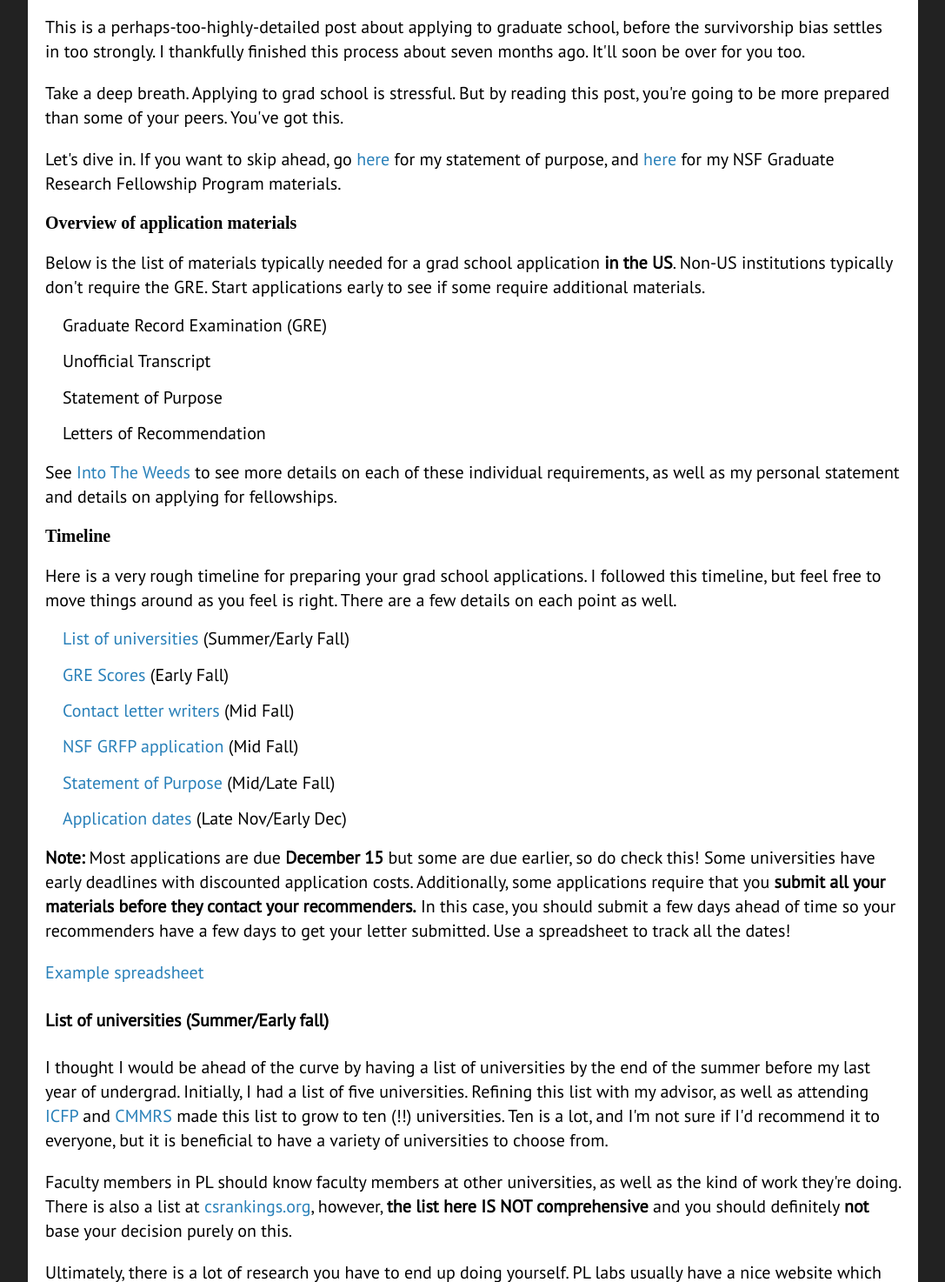
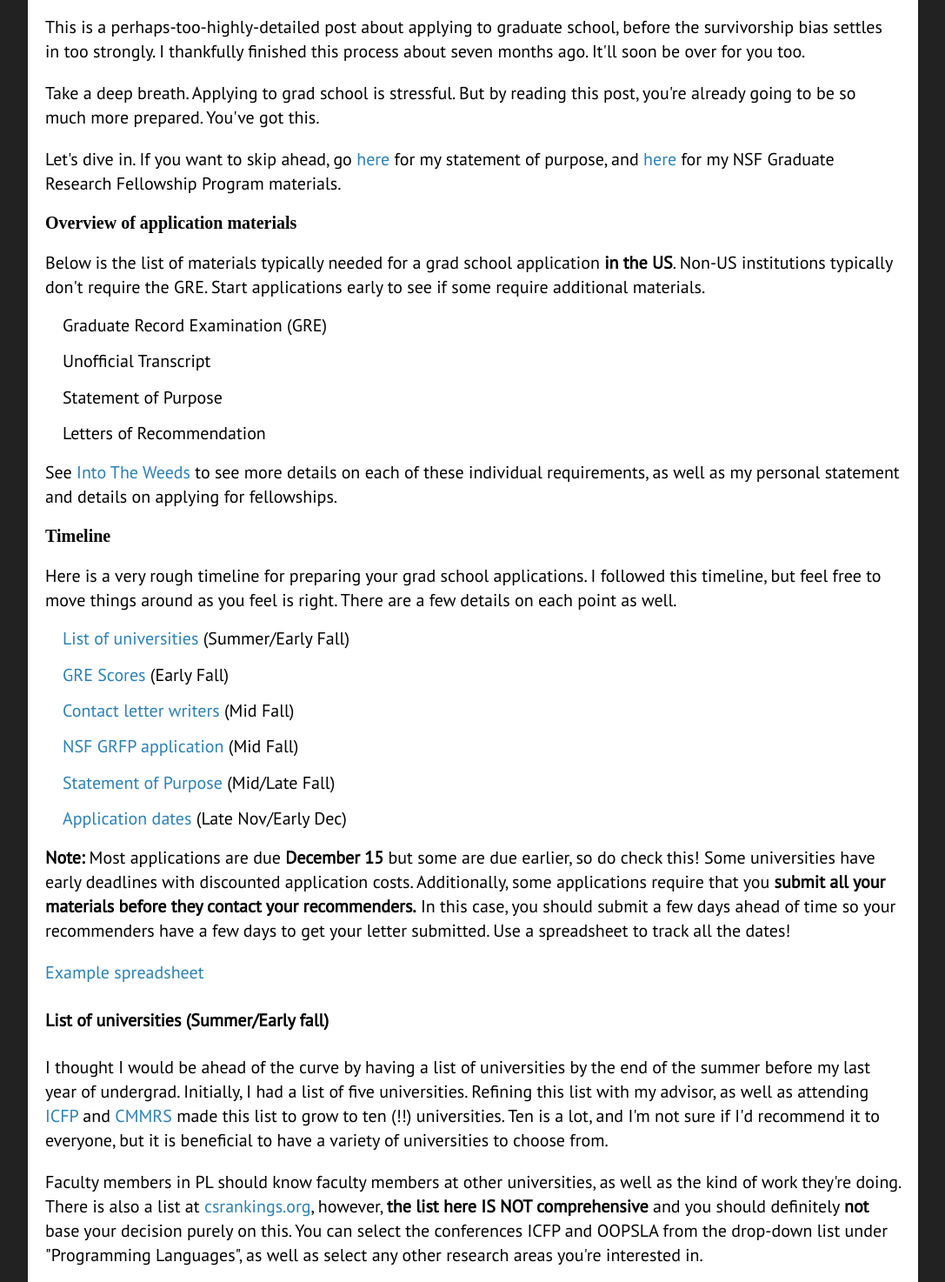
Before and after one commit to RipPhillip/RipPhillip.github.io, a plain HTML site: page posts/applying-to-grad-school.html in a window 1280 px wide. Shown: the part 102-1576 px from the top of the page at 87% size, without its empty margins (96-1183 px from the left). Drawn offline with Linux system fonts and the light colour scheme; a web font is replaced by a local one.

Commit message:
post edits

```diff
--- a/posts/applying-to-grad-school.html
+++ b/posts/applying-to-grad-school.html
@@ -22,7 +22,7 @@
 	<div id="top" class="box">
 	  <h1>Applying to Grad School: Programming Languages Edition</h1>
 	  <p>This is a perhaps-too-highly-detailed post about applying to graduate school, before the survivorship bias settles in too strongly. I thankfully finished this process about seven months ago. It'll soon be over for you too.</p>
-	  <p>Take a deep breath. Applying to grad school is stressful. But by reading this post, you're going to be more prepared than some of your peers. You've got this.</p>
+	  <p>Take a deep breath. Applying to grad school is stressful. But by reading this post, you're already going to be so much more prepared. You've got this.</p>
 	  <p>Let's dive in. If you want to skip ahead, go <a href="#sop">here</a> for my statement of purpose, and <a href="#fellowships">here</a> for my NSF Graduate Research Fellowship Program materials.</p>
 	  <h3><span style="font-weight: bold">Overview of application materials</span></h3>
 	  <p>Below is the list of materials typically needed for a grad school application <span style="font-weight: bold">in the US</span>. Non-US institutions typically don't require the GRE. Start applications early to see if some require additional materials.</p>
@@ -45,7 +45,7 @@
 	  <p><span style="font-weight: bold">Note:</span> Most applications are due <span style="font-weight: bold">December 15</span> but some are due earlier, so do check this! Some universities have early deadlines with discounted application costs. Additionally, some applications require that you <span style="font-weight: bold">submit all your materials before they contact your recommenders.</span> In this case, you should submit a few days ahead of time so your recommenders have a few days to get your letter submitted. Use a spreadsheet to track all the dates!</p>
 	  <p><a href="../files/Examplespreadsheet.xlsx" download>Example spreadsheet</a></p>
 	  <h4><a name="los"></a>List of universities (Summer/Early fall)</h4><p>I thought I would be ahead of the curve by having a list of universities by the end of the summer before my last year of undergrad. Initially, I had a list of five universities. Refining this list with my advisor, as well as attending <a href="https://www.icfpconference.org/">ICFP</a> and <a href="https://cmmrs.mpi-sws.org/">CMMRS</a> made this list to grow to ten (!!) universities. Ten is a lot, and I'm not sure if I'd recommend it to everyone, but it is beneficial to have a variety of universities to choose from.</p>
-	  <p>Faculty members in PL should know faculty members at other universities, as well as the kind of work they're doing. There is also a list at <a href="http://csrankings.org/#/index?plan">csrankings.org</a>, however, <span style="font-weight: bold">the list here IS NOT comprehensive</span> and you should definitely <span style="font-weight: bold">not</span> base your decision purely on this.</p>
+	  <p>Faculty members in PL should know faculty members at other universities, as well as the kind of work they're doing. There is also a list at <a href="http://csrankings.org/#/index?plan">csrankings.org</a>, however, <span style="font-weight: bold">the list here IS NOT comprehensive</span> and you should definitely <span style="font-weight: bold">not</span> base your decision purely on this. You can select the conferences ICFP and OOPSLA from the drop-down list under "Programming Languages", as well as select any other research areas you're interested in.</p>
 	  <p>Ultimately, there is a lot of research you have to end up doing yourself. PL labs usually have a nice website which lists everyone who is participating in PL-related research, which is very helpful. <span style="font-weight: bold">This research takes a while, so start as early as possible, such as summer/early fall.</span> This gives you plenty of time to research faculty members, the work they're doing, the kind of program offered at their university, and to add/subtract universities from your list.</p>
 	  <p>Pick universities where there are several (2-4) faculty members you could envision yourself working with. Start a spreadsheet to keep track.</p>
 	  <p><b>On emailing professors:</b> I personally did not email any professors about my application; however, I did end up meeting a lot of them through <a href="https://cmmrs.mpi-sws.org/">CMMRS</a>, <a href="https://www.icfpconference.org/">ICFP</a>, and <a href="https://en.wikipedia.org/wiki/SPLASH_(conference)">SPLASH</a>. Faculty members get a lot of emails, and usually can't answer all of your admissions questions, other than questions relating to their own research agenda. Read their website thoroughly. Some have a FAQ about admissions, or even a guideline on what to include in an email so they will read it. Follow this <a href="http://matt.might.net/articles/how-to-email/">guide</a>.
@@ -132,6 +132,7 @@
 	  <p>Don't be like me, don't burn yourself out. Breathe. You'll get through this.</p>
 	  <h3>Acknowledgements and Conclusions</h3>
 	  <p>I found Jean Yang's <a href="http://jxyzabc.blogspot.com/2008/08/cs-grad-school-part-1-deciding-to-apply.html">series of blog posts</a> on grad school applications extremely helpful, as well as Matt Might's <a href="http://matt.might.net/articles/how-to-apply-and-get-in-to-graduate-school-in-science-mathematics-engineering-or-computer-science/">blog post</a>. If you want to learn more about life in grad school, Lindsey Kuper and Jean Yang have written some <a href="https://lindseykuper.livejournal.com/383642.html">blog posts</a>. I personally found these helpful in deciding that this path was for me. Their blogs are fantastic in general.</p>
+	  <p>Additionally, as Lindsey Kuper pointed out to me, this <a href="https://www.cs.cmu.edu/~harchol/gradschooltalk.pdf">PDF</a> from Mor Harchol-Balter is the "gold-standard" of applying to PhD programs.</p>
 	  <p>A huge thanks goes to my undergrad advisor Sam Tobin-Hochstadt for educating me on this whole process. I couldn't have done it without his constant support (and listening to me stress 24/7).</p>
 	  <p><span style="font-weight: bold">Talk to people.</span> My friends were super supportive through this process, especially the ones I made through my REU who were also applying to grad school. We all made it! You will too.</p>
 	  <p>Finally, if you like type theory and compilers, check out my advisor <a href="https://www.williamjbowman.com/">William J. Bowman</a>, and come join us at the beautiful University of British Columbia!</p>
```
